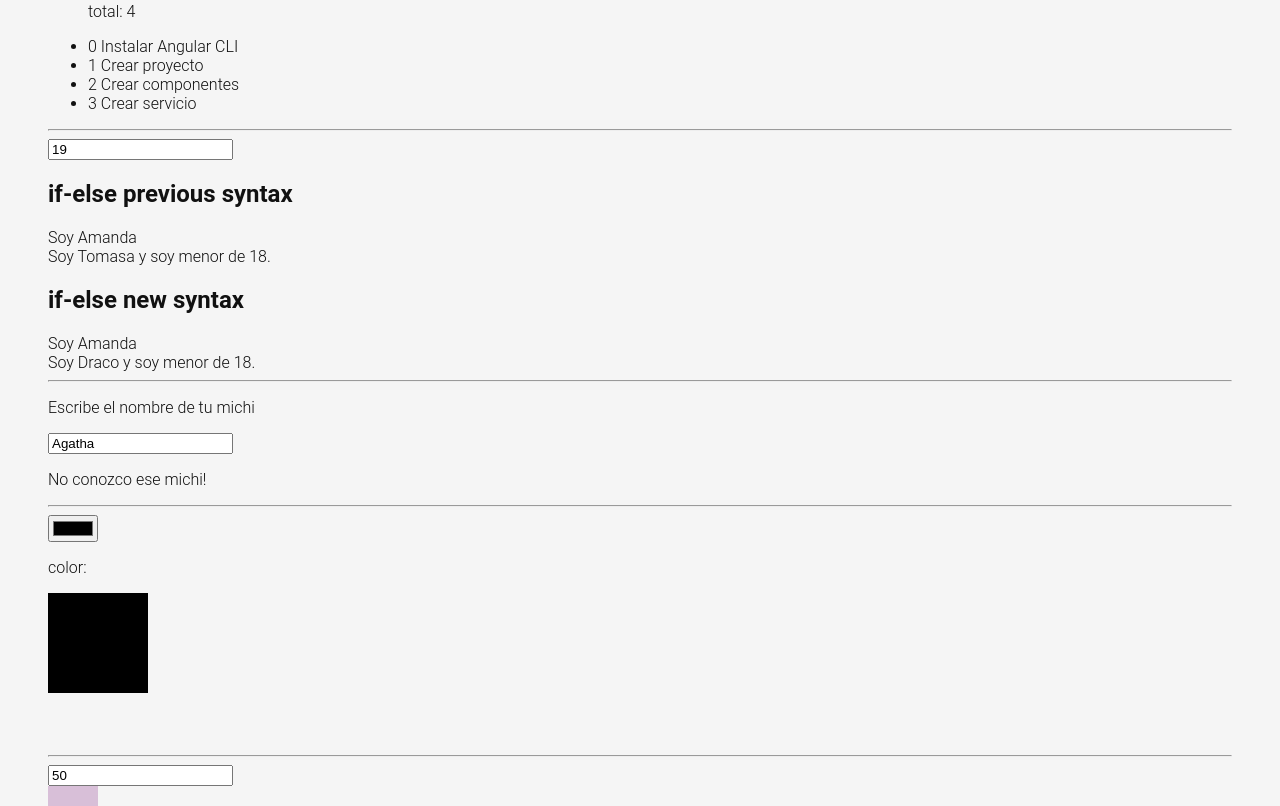
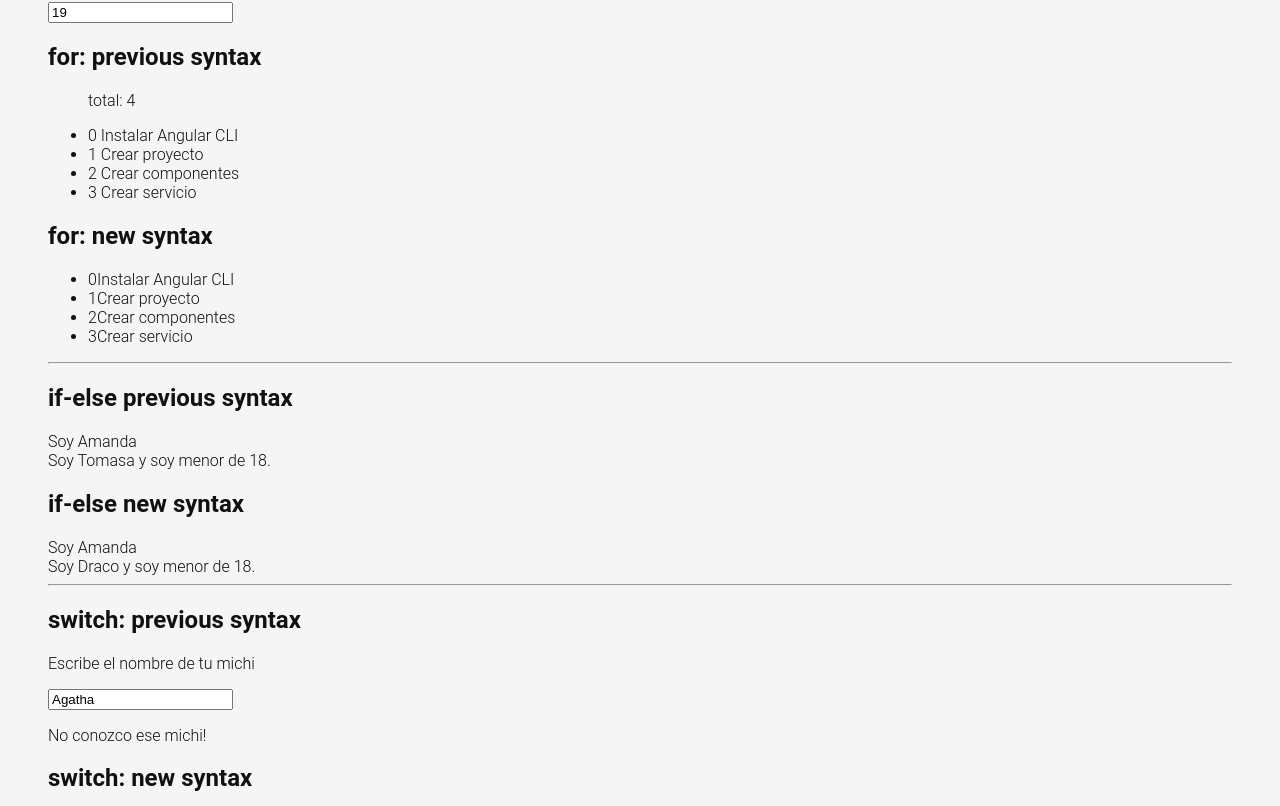
Before and after one commit to amandalimon/myday-app, an Angular app: page /labs in a window 1280 px wide. Shown: the part 1354-2160 px from the top of the page. Built offline with nearby package versions, Linux system fonts and the light colour scheme.

Commit message:
for and switch: new syntax

```diff
--- a/src/app/pages/labs/labs.component.html
+++ b/src/app/pages/labs/labs.component.html
@@ -26,19 +26,32 @@
   <input type="text" [value]="cat().name" (keydown)="keydownHandler($event)" />
   <p>(keydown shift)</p>
   <input type="text" [value]="cat().name" (keydown.shift.t)="clickHandler()" />
+
   <h1>Signals</h1>
   <input type="text" [value]="name()" (change)="changeHandler($event)" />
   <p>{{name()}}</p>
   <p>{{name()}}</p>
   <p>{{name()}}</p>
+
+  <input type="number" [value]="cat().age" (change)="changeAge($event)" />
+
+  <h2>for: previous syntax</h2>
   <ul>
     <p>total: {{tasks().length}}</p>
     <li *ngFor="let task of tasks(); index as i">
       {{i}} {{task}}
     </li>
   </ul>
+
+  <h2>for: new syntax</h2>
+  <ul>
+    @for(task of tasks(); track task; let i = $index){
+    <li>{{i}}{{task}}</li>
+    } @empty {
+    <li><strong>No hay ningún elemento en la lista!</strong></li>
+    }
+  </ul>
   <hr />
-  <input type="number" [value]="cat().age" (change)="changeAge($event)" />
 
   <h2>if-else previous syntax</h2>
   <!-- if  -->
@@ -70,6 +83,7 @@
   }
   <hr />
 
+  <h2>switch: previous syntax</h2>
   <p>Escribe el nombre de tu michi</p>
   <input type="text" [value]="cat().name" (change)="changeName($event)" />
   <div [ngSwitch]="cat().name">
@@ -78,6 +92,22 @@
     <p *ngSwitchCase="'Michi'">Hola soy Anubis</p>
     <p *ngSwitchDefault>No conozco ese michi!</p>
   </div>
+
+  <h2>switch: new syntax</h2>
+  @switch (cat().name) {
+    @case('Avellano') {
+     <p>Hola soy Avellano</p>
+    }
+    @case('Egg') {
+     <p>Hola soy Draco</p>
+    }
+    @case('Michi') {
+      <p>Hola soy Anubis</p>
+    }
+    @default {
+      <p>Michi no identificado</p>
+    }
+  }
 
   <hr />
   <input type="color" [formControl]="colorCtrl" />
```
